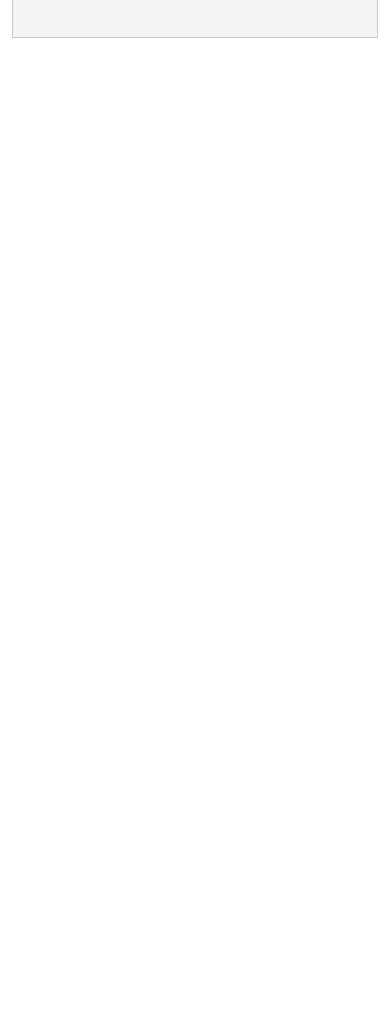
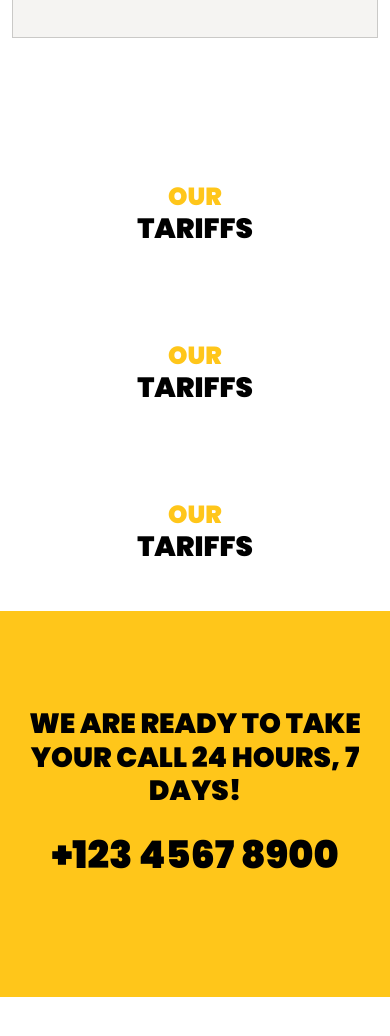
Before and after one commit to mamun8920/TexiCabHUB, a plain HTML site: page index.html in a window 390 px wide. Shown: the part 3612-4648 px from the top of the page. Before the commit the page ends 3746 px from the top, so only its background shows below. Drawn offline with Linux system fonts and the light colour scheme.

Commit message:
Contact Section

```diff
--- a/css/responsive.css
+++ b/css/responsive.css
@@ -7,7 +7,7 @@
         height: 600px;
     }
 
-    .header-content h1 {
+    h1 {
         font-size: 50px;
     }
 
@@ -23,7 +23,7 @@
         height: 476px;
     }
 
-    .header-content h1 {
+    h1 {
         font-size: 38px;
     }
 
@@ -35,32 +35,28 @@
 
 @media(max-width: 320px) {
 
-    .header-area {
-        height: 400px;
-    }
+    .header-area {height: 400px;}
 
-    .header-content h1 {
-        font-size: 32px;
-    }
+    h1 {font-size: 32px;}
 
-    .header-content p {
-        letter-spacing: 0px;
-    }
+    .header-content p { letter-spacing: 0px;}
 
 }
 
 /* Tarif Section
 ..........................................*/
 
+@media(max-width: 1199px) {
+    .card { width: 100%; }
+}
 
-@media(max-width: 1199px) {
-    .card {
-    width: 100%;
-    }
-}
+
+
+
+
+@media(max-width: 767px) {}
 @media(max-width: 320px) {}
 @media(max-width: 320px) {}
 @media(max-width: 320px) {}
 @media(max-width: 320px) {}
 @media(max-width: 320px) {}
-@media(max-width: 320px) {}
--- a/css/style.css
+++ b/css/style.css
@@ -15,6 +15,11 @@ a, a:hover {
 h1,h2,h3,h4,h5,h6,a,ol,ul,input,button, p{
     margin: 0;
     padding: 0;
+}
+
+h1 {
+    font-weight: 900;
+    font-size: 72px;
 }
 
 p {
@@ -82,10 +87,6 @@ body {
     background-color: var(--orange);
 }
 
-.header-content h1 {
-    font-weight: 900;
-    font-size: 72px;
-}
 
 .header-content p {
     letter-spacing: 15px;
@@ -110,5 +111,10 @@ body {
     position: absolute;
     bottom: 0;
     right: 0;
+}
 
+/* Contact Section
+------------------------------------------------------------------*/
+.contact-number {
+    font-size: 76px;
 }
--- a/index.html
+++ b/index.html
@@ -12,6 +12,8 @@
     <link rel="stylesheet" href="css/responsive.css">
 </head>
 <body>
+
+
     <!-- Header-Area
     ---------------------------------------------------------------------->
     <header class="header-area p-3">
@@ -64,6 +66,8 @@
     <!-- Main Section
     ---------------------------------------------------------------------->
     <main>
+
+
         <!-- Booking Section
     ---------------------------------------------------------------------->
         <section class="booking-area bg-orange pb-5 py-xl-5">
@@ -201,21 +205,82 @@
                 </div>
             </div>
         </section>
+
+
         <!-- Best Section
     ---------------------------------------------------------------------->
-        <section class="best"></section>
+        <section class="best-area">
+            <div class="best">
+                <div class="container">
+                    <div class="row mb-5">
+                        <div class="col-xl-12 text-center my-5">
+                            <h2 class="fs-2 fw-bold text-orange">OUR</h2>
+                            <h2 class="fs-1 fw-bold text-black">TARIFFS</h2>
+                        </div>
+                    </div>
+                    <div class="row g-5">
+
+                    </div>
+                </div>
+            </div>
+        </section>
+
+
         <!-- Service Section
     ---------------------------------------------------------------------->
-        <section class="service"></section>
+        <section class="service-area">
+            <div class="service">
+                <div class="container">
+                    <div class="row mb-5">
+                        <div class="col-xl-12 text-center my-5">
+                            <h2 class="fs-2 fw-bold text-orange">OUR</h2>
+                            <h2 class="fs-1 fw-bold text-black">TARIFFS</h2>
+                        </div>
+                    </div>
+                    <div class="row g-5">
+
+                    </div>
+                </div>
+            </div>
+        </section>
+
+
         <!-- Textimonil Section
     ---------------------------------------------------------------------->
-        <section class="textimonil"></section>
+        <section class="textimonil-area">
+            <div class="textimonil">
+                <div class="container">
+                    <div class="row mb-5">
+                        <div class="col-xl-12 text-center my-5">
+                            <h2 class="fs-2 fw-bold text-orange">OUR</h2>
+                            <h2 class="fs-1 fw-bold text-black">TARIFFS</h2>
+                        </div>
+                    </div>
+                    <div class="row g-5">
+
+                    </div>
+                </div>
+            </div>
+        </section>
+
         <!-- Contact Section
     ---------------------------------------------------------------------->
-        <section class="contact"></section>
+        <section class="contact-area bg-orange">
+            <div class="contact">
+                <div class="container">
+                    <div class="row mb-5">
+                        <div class="col-xl-12 text-center py-5 my-5">
+                            <h3 class="fs-1 fw-bold text-black text-uppercase">We are Ready to Take Your Call 24 Hours, 7 Days!</h2>
+                            <h1 class="text-black py-4">+123 4567 8900</h1>
+                        </div>
+                    </div>
+                </div>
+            </div>
+        </section>
 
 
     </main>
+
     <!-- Footer-Area
     ---------------------------------------------------------------------->
     <footer class="footer-area"></footer>
```
